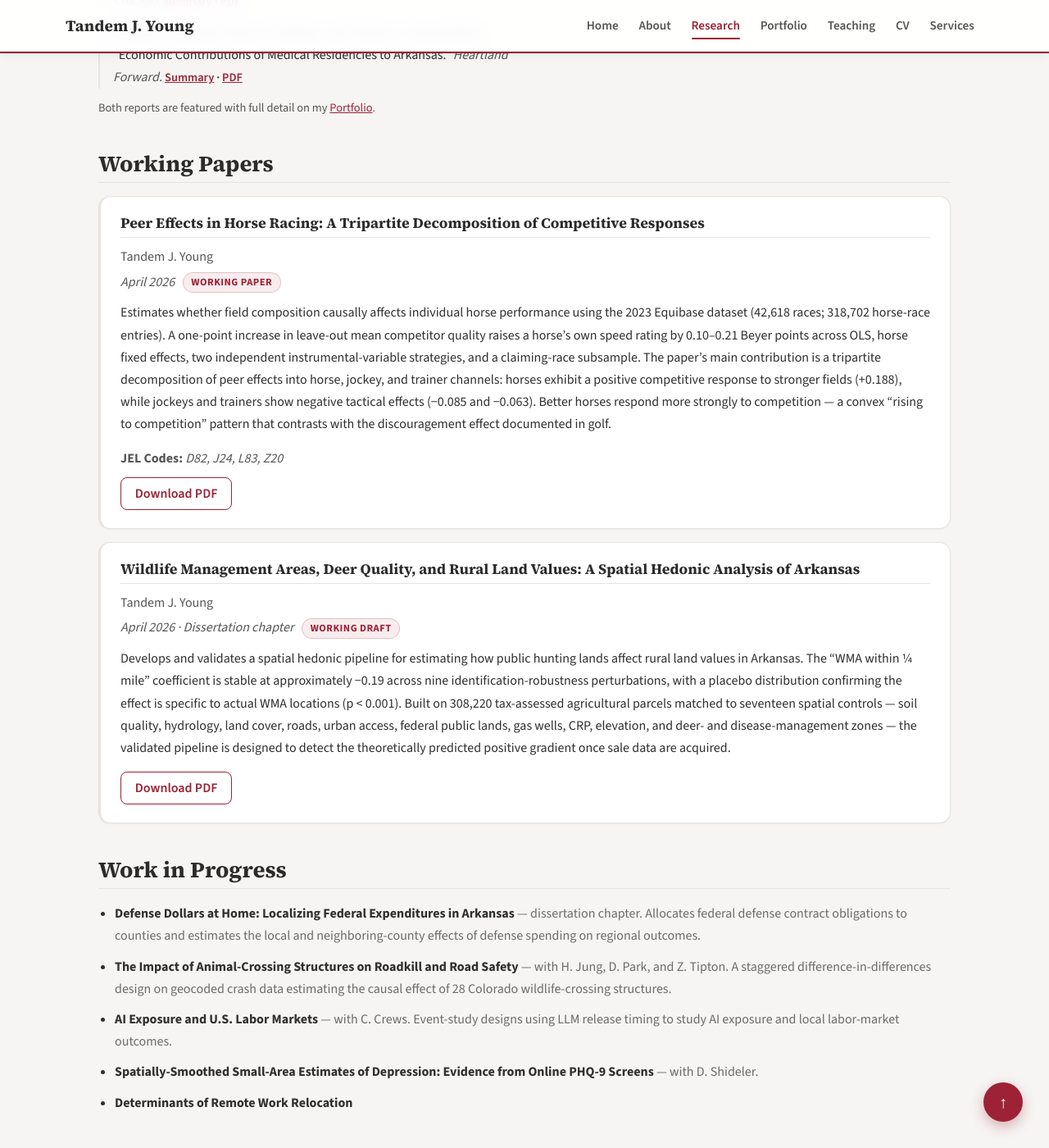
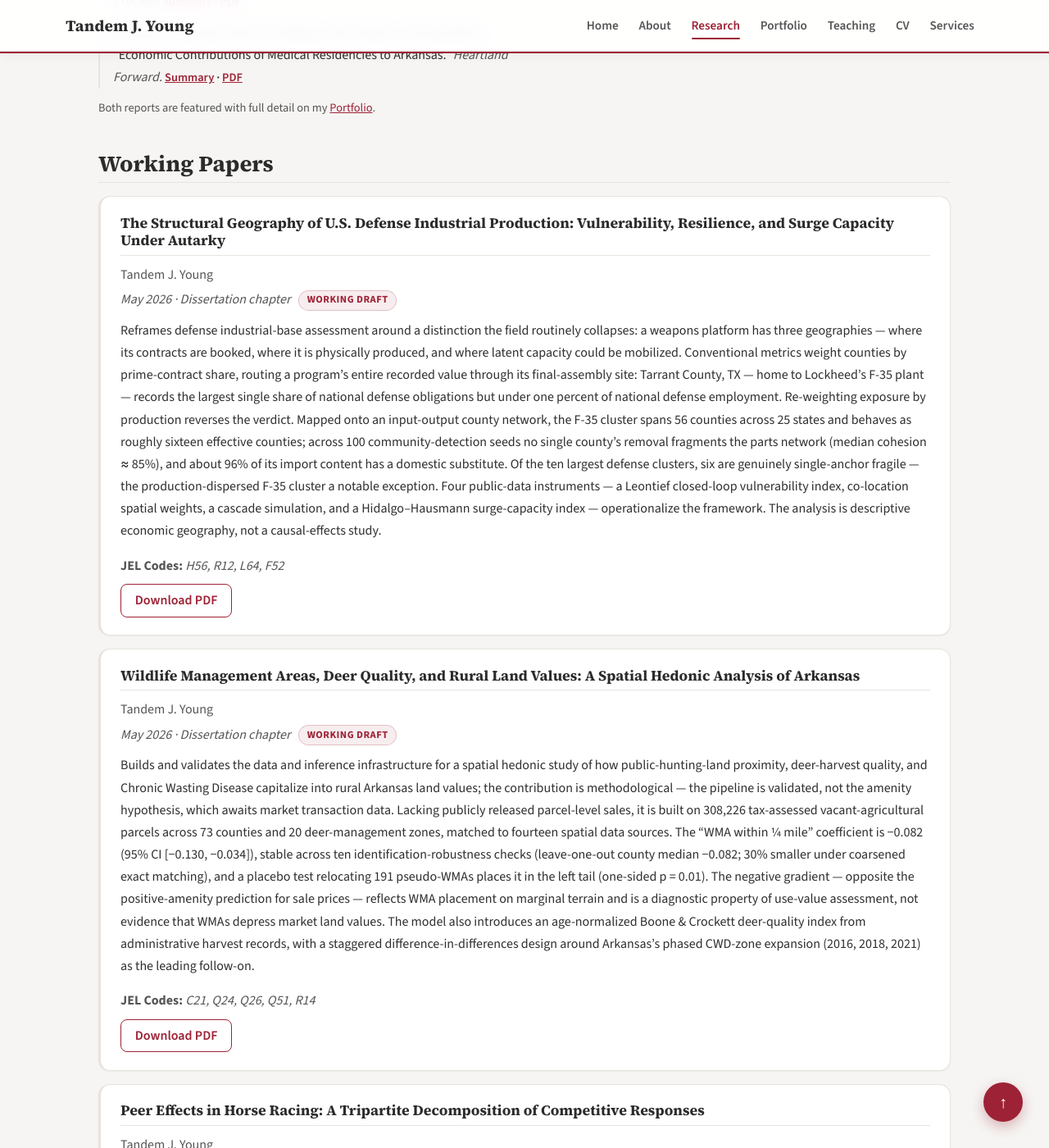
Before and after one commit to TandemYoung/tandemyoung.github.io, a Jekyll site: the page built from research.html, in a window 1280 px wide and 1400 px high, scrolled down 456 px. Shown: the whole window at 82% size. Built offline with Jekyll 4.4.1, drawn with Linux system fonts in a browser that asks for light colours; some of the changed text lies outside the part shown.

Commit message:
Refresh working papers: add defense paper, update WMA & peer-effects drafts
- Add "The Structural Geography of U.S. Defense Industrial Production"
  as a standalone working paper; remove the superseded "Defense Dollars
  at Home" work-in-progress entry it replaces.
- Update WMA hedonic card to the May 2026 draft (coef -0.082 [CI],
  ten robustness checks, 191-pseudo-WMA placebo, B&C deer-quality index,
  CWD staggered-DiD follow-on) and add JEL codes.
- Update peer-effects card to the June 2026 draft (sample 36,501 races /
  261,496 starts, ~0.19 estimate, +0.23/-0.10/-0.07 decomposition,
  placebo bracket).
- Repoint Download PDF links to the new files; remove superseded
  peer_effects_horse_racing.pdf and poc_report.pdf.

Co-Authored-By: Claude Opus 4.8 (1M context) <noreply@anthropic.com>

```diff
--- a/research.html
+++ b/research.html
@@ -31,50 +31,82 @@ title: Tandem Young — Research
   <h2 class="section-heading">Working Papers</h2>
   <div class="paper-list">
     <article class="paper-card">
-      <h3>Peer Effects in Horse Racing: A Tripartite Decomposition of Competitive Responses</h3>
+      <h3>The Structural Geography of U.S. Defense Industrial Production: Vulnerability, Resilience, and Surge Capacity Under Autarky</h3>
       <p class="paper-authors">Tandem J. Young</p>
-      <p class="paper-venue">April 2026 <span class="paper-tag">Working Paper</span></p>
+      <p class="paper-venue">May 2026 · Dissertation chapter <span class="paper-tag">Working Draft</span></p>
       <p class="paper-abstract">
-        Estimates whether field composition causally affects individual horse performance using the 2023 Equibase
-        dataset (42,618 races; 318,702 horse-race entries). A one-point increase in leave-out mean competitor
-        quality raises a horse’s own speed rating by 0.10–0.21 Beyer points across OLS, horse fixed effects, two
-        independent instrumental-variable strategies, and a claiming-race subsample. The paper’s main contribution
-        is a tripartite decomposition of peer effects into horse, jockey, and trainer channels: horses exhibit a
-        positive competitive response to stronger fields (+0.188), while jockeys and trainers show negative
-        tactical effects (−0.085 and −0.063). Better horses respond more strongly to competition — a convex
-        “rising to competition” pattern that contrasts with the discouragement effect documented in golf.
+        Reframes defense industrial-base assessment around a distinction the field routinely collapses: a weapons
+        platform has three geographies — where its contracts are booked, where it is physically produced, and where
+        latent capacity could be mobilized. Conventional metrics weight counties by prime-contract share, routing a
+        program’s entire recorded value through its final-assembly site: Tarrant County, TX — home to Lockheed’s F-35
+        plant — records the largest single share of national defense obligations but under one percent of national
+        defense employment. Re-weighting exposure by production reverses the verdict. Mapped onto an input-output
+        county network, the F-35 cluster spans 56 counties across 25 states and behaves as roughly sixteen effective
+        counties; across 100 community-detection seeds no single county’s removal fragments the parts network (median
+        cohesion ≈ 85%), and about 96% of its import content has a domestic substitute. Of the ten largest defense
+        clusters, six are genuinely single-anchor fragile — the production-dispersed F-35 cluster a notable exception.
+        Four public-data instruments — a Leontief closed-loop vulnerability index, co-location spatial weights, a
+        cascade simulation, and a Hidalgo–Hausmann surge-capacity index — operationalize the framework. The analysis
+        is descriptive economic geography, not a causal-effects study.
       </p>
-      <p class="paper-venue"><strong>JEL Codes:</strong> D82, J24, L83, Z20</p>
+      <p class="paper-venue"><strong>JEL Codes:</strong> H56, R12, L64, F52</p>
       <div class="paper-links">
-        <a class="btn" href="{{ 'assets/working-papers/peer_effects_horse_racing.pdf' | relative_url }}" target="_blank" rel="noopener noreferrer">Download PDF</a>
+        <a class="btn" href="{{ 'assets/working-papers/young_defense_industrial_geography_2026.pdf' | relative_url }}" target="_blank" rel="noopener noreferrer">Download PDF</a>
       </div>
     </article>
 
     <article class="paper-card">
       <h3>Wildlife Management Areas, Deer Quality, and Rural Land Values: A Spatial Hedonic Analysis of Arkansas</h3>
       <p class="paper-authors">Tandem J. Young</p>
-      <p class="paper-venue">April 2026 · Dissertation chapter <span class="paper-tag">Working Draft</span></p>
+      <p class="paper-venue">May 2026 · Dissertation chapter <span class="paper-tag">Working Draft</span></p>
       <p class="paper-abstract">
-        Develops and validates a spatial hedonic pipeline for estimating how public hunting lands affect rural
-        land values in Arkansas. The “WMA within ¼ mile” coefficient is stable at approximately −0.19 across
-        nine identification-robustness perturbations, with a placebo distribution confirming the effect is
-        specific to actual WMA locations (p &lt; 0.001). Built on 308,220 tax-assessed agricultural parcels
-        matched to seventeen spatial controls — soil quality, hydrology, land cover, roads, urban access,
-        federal public lands, gas wells, CRP, elevation, and deer- and disease-management zones — the validated
-        pipeline is designed to detect the theoretically predicted positive gradient once sale data are acquired.
+        Builds and validates the data and inference infrastructure for a spatial hedonic study of how
+        public-hunting-land proximity, deer-harvest quality, and Chronic Wasting Disease capitalize into rural
+        Arkansas land values; the contribution is methodological — the pipeline is validated, not the amenity
+        hypothesis, which awaits market transaction data. Lacking publicly released parcel-level sales, it is built
+        on 308,226 tax-assessed vacant-agricultural parcels across 73 counties and 20 deer-management zones, matched
+        to fourteen spatial data sources. The “WMA within ¼ mile” coefficient is −0.082 (95% CI [−0.130, −0.034]),
+        stable across ten identification-robustness checks (leave-one-out county median −0.082; 30% smaller under
+        coarsened exact matching), and a placebo test relocating 191 pseudo-WMAs places it in the left tail
+        (one-sided p = 0.01). The negative gradient — opposite the positive-amenity prediction for sale prices —
+        reflects WMA placement on marginal terrain and is a diagnostic property of use-value assessment, not evidence
+        that WMAs depress market land values. The model also introduces an age-normalized Boone &amp; Crockett
+        deer-quality index from administrative harvest records, with a staggered difference-in-differences design
+        around Arkansas’s phased CWD-zone expansion (2016, 2018, 2021) as the leading follow-on.
       </p>
+      <p class="paper-venue"><strong>JEL Codes:</strong> C21, Q24, Q26, Q51, R14</p>
       <div class="paper-links">
-        <a class="btn" href="{{ 'assets/working-papers/poc_report.pdf' | relative_url }}" target="_blank" rel="noopener noreferrer">Download PDF</a>
+        <a class="btn" href="{{ 'assets/working-papers/young-wma_hedonic_arkansas.pdf' | relative_url }}" target="_blank" rel="noopener noreferrer">Download PDF</a>
+      </div>
+    </article>
+
+    <article class="paper-card">
+      <h3>Peer Effects in Horse Racing: A Tripartite Decomposition of Competitive Responses</h3>
+      <p class="paper-authors">Tandem J. Young</p>
+      <p class="paper-venue">June 2026 <span class="paper-tag">Working Paper</span></p>
+      <p class="paper-abstract">
+        Estimates whether the quality of one’s competitors causally affects individual performance, using the
+        complete 2023 universe of North American thoroughbred racing (36,501 races; 261,496 starts) — a setting with
+        standardized continuous output, within-horse variation in opponents, and institutional sources of plausibly
+        exogenous field variation (post-entry scratches and claiming-price constraints). Across pooled OLS, horse
+        fixed effects, three scratch-based instruments, a claiming-race subsample, and a network instrument, a
+        stronger field raises a horse’s own speed rating by about 0.19 points per unit of competitor quality —
+        roughly 1.4 lengths per standard-deviation shift in field quality — so horses “rise to competition,”
+        reversing the discouragement effect documented among professional golfers. The paper’s main contribution is a
+        tripartite decomposition of the peer effect into the three agents who jointly produce performance: the
+        horse’s response is positive (+0.23) while jockeys and trainers respond negatively (−0.10 and −0.07), so the
+        aggregate understates the horse’s own response. A pre-registered placebo test flags selection into races; the
+        resulting bias is reported as a bracket (roughly 0.10 to 0.48) rather than a single point.
+      </p>
+      <p class="paper-venue"><strong>JEL Codes:</strong> D82, J24, L83, Z20</p>
+      <div class="paper-links">
+        <a class="btn" href="{{ 'assets/working-papers/young-peer-effects-horse-racing.pdf' | relative_url }}" target="_blank" rel="noopener noreferrer">Download PDF</a>
       </div>
     </article>
   </div>
 
   <h2 class="section-heading">Work in Progress</h2>
   <ul class="wip-list">
-    <li>
-      <strong>Defense Dollars at Home: Localizing Federal Expenditures in Arkansas</strong>
-      <span class="wip-meta">— dissertation chapter. Allocates federal defense contract obligations to counties and estimates the local and neighboring-county effects of defense spending on regional outcomes.</span>
-    </li>
     <li>
       <strong>The Impact of Animal-Crossing Structures on Roadkill and Road Safety</strong>
       <span class="wip-meta">— with H. Jung, D. Park, and Z. Tipton. A staggered difference-in-differences design on geocoded crash data estimating the causal effect of 28 Colorado wildlife-crossing structures.</span>
```
Also changed, not shown: 4 other files.
